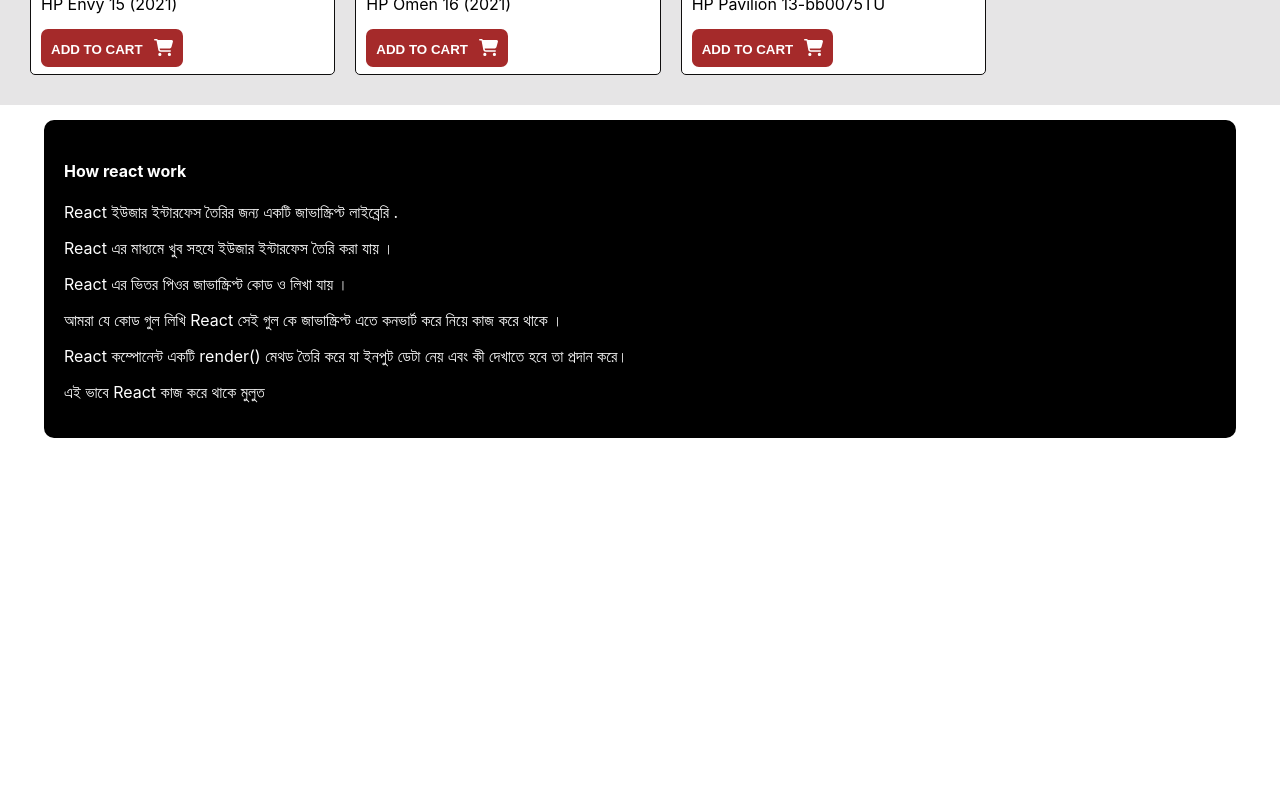
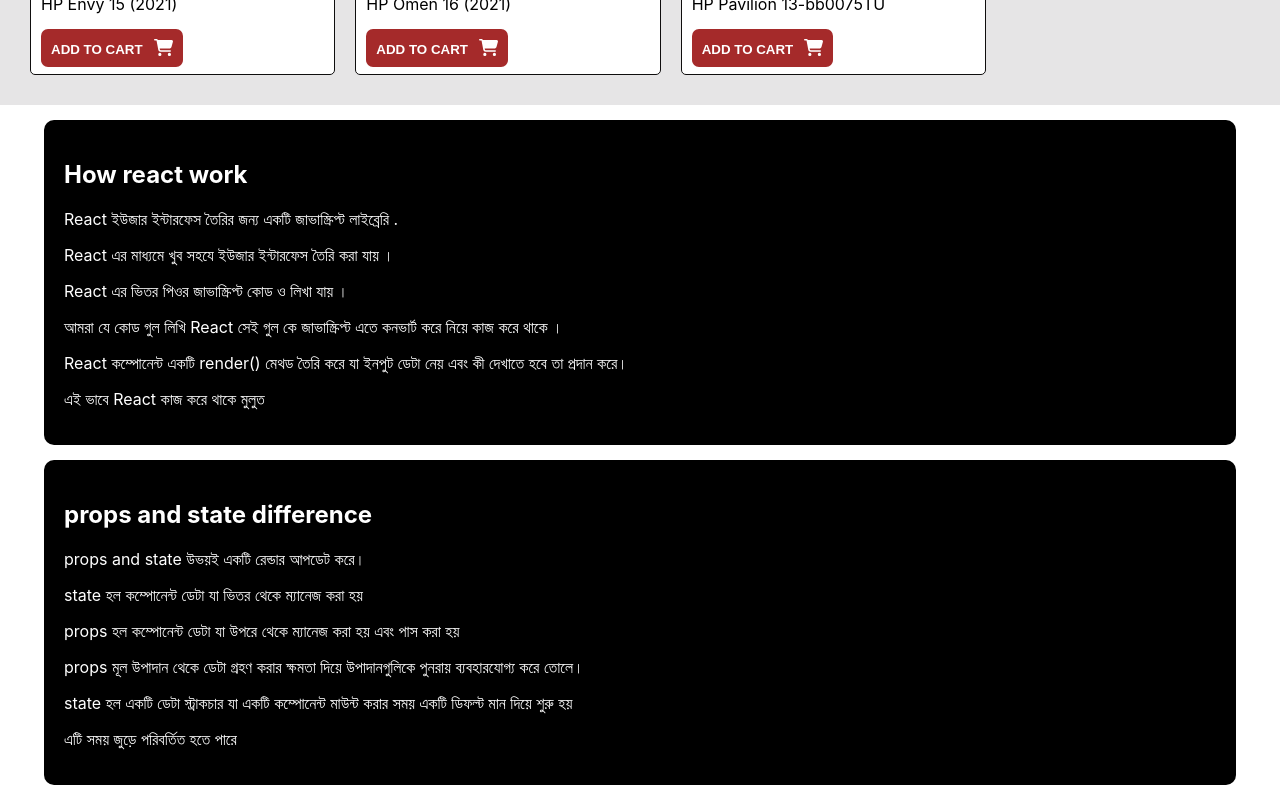
Before and after one commit to monirul360/laptop-buyer, a React (Create React App) app: page / in a window 1280 px wide. Shown: the part 955-1755 px from the top of the page. Before the commit the page ends 1408 px from the top, so only its background shows below. Built offline with nearby package versions, Linux system fonts and the light colour scheme.

Commit message:
secend ans add and some code change

```diff
--- a/src/Components/Ans/Ans.css
+++ b/src/Components/Ans/Ans.css
@@ -6,3 +6,11 @@
     padding:20px;
     border-radius: 10px;
 }
+.secend-ans{
+    width: 90%;
+    margin:15px auto;
+    background-color: black;
+    color: white;
+    padding:20px;
+    border-radius: 10px;
+}
--- a/src/Components/Ans/Ans.js
+++ b/src/Components/Ans/Ans.js
@@ -5,7 +5,7 @@
     return (
         <div>
             <div className="fast-ans">
-                <h4>How react work</h4>
+                <h2>How react work</h2>
                 <p>React ইউজার ইন্টারফেস তৈরির জন্য একটি জাভাস্ক্রিপ্ট লাইব্রেরি .
                 </p>
                 <p>React এর মাধ্যমে খুব সহযে  ইউজার ইন্টারফেস তৈরি করা যায় ।
@@ -17,9 +17,15 @@
                 <p>এই ভাবে React  কাজ করে থাকে মুলুত</p>
             </div>
             <div className="secend-ans">
-
+                <h2>props and state difference</h2>
+                <p>props and state উভয়ই একটি রেন্ডার আপডেট  করে।</p>
+                <p>state হল কম্পোনেন্ট ডেটা যা ভিতর থেকে ম্যানেজ করা হয়</p>
+                <p>props হল কম্পোনেন্ট ডেটা যা উপরে থেকে ম্যানেজ করা হয় এবং পাস করা হয়</p>
+                <p> props মূল উপাদান থেকে ডেটা গ্রহণ করার ক্ষমতা দিয়ে উপাদানগুলিকে পুনরায় ব্যবহারযোগ্য করে তোলে। </p>
+                <p>state হল একটি ডেটা স্ট্রাকচার যা একটি কম্পোনেন্ট মাউন্ট করার সময় একটি ডিফল্ট মান দিয়ে শুরু হয়</p>
+                <p>এটি সময় জুড়ে পরিবর্তিত হতে পারে</p>
             </div>
-        </div>
+        </div >
     );
 };
 
--- a/src/Components/Main/Main.css
+++ b/src/Components/Main/Main.css
@@ -38,12 +38,19 @@
     border-radius:4px;
     border: none;
 }
+#chose1:hover{
+    background-color:wheat;
+}
 #chose2{
     padding:8px;
     margin: 5px;
     color:purple;
     border-radius:4px;
     border: none;
+}
+#chose2:hover{
+    background-color:blue;
+    color: white;
 }
 
 @media (max-width:776px) {
```
